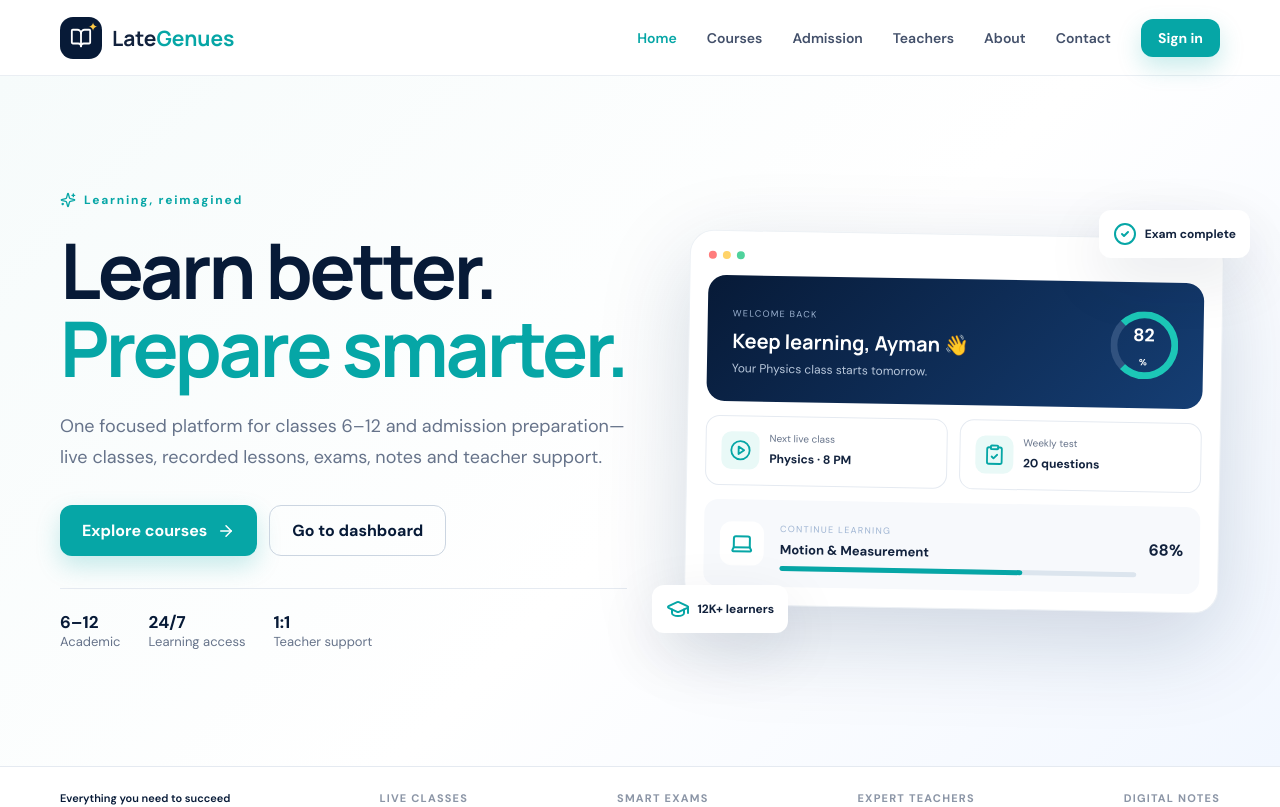
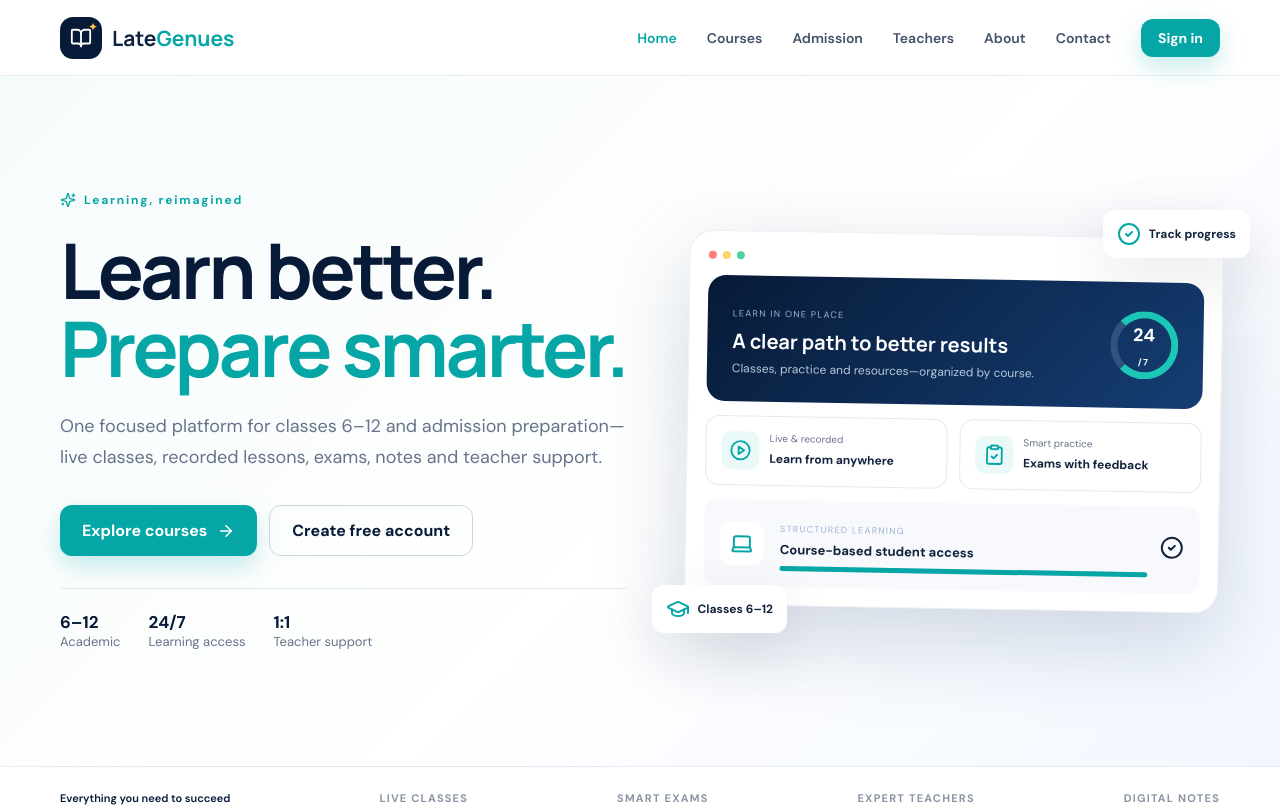
Before and after one commit to thowfique041/lategenues, a React (Vite) app in the folder client/: page / in a window 1280 px wide. Shown: the top 807 px of the page. Built offline with nearby package versions, Linux system fonts and the light colour scheme; no server answers.

Commit message:
Make homepage hero context aware

```diff
--- a/client/src/views/Home.tsx
+++ b/client/src/views/Home.tsx
@@ -1,6 +1,7 @@
 import { ArrowRight, Award, BookOpen, CheckCircle2, ClipboardCheck, GraduationCap, Laptop, MessageCircleQuestion, PlayCircle, Sparkles, Users } from 'lucide-react';
 import { Link } from 'react-router-dom';
 import type { LucideIcon } from 'lucide-react';
+import { useAuth } from '../auth-context';
 
 const features: [LucideIcon,string,string][] = [
   [PlayCircle, 'Live & recorded classes', 'Learn live or revisit every lesson at your own pace.'],
@@ -12,10 +13,11 @@ const features: [LucideIcon,string,string][] = [
 ];
 
 export function Home() {
+  const { user } = useAuth();
   return <>
     <section className="hero"><div className="hero-orb one"/><div className="hero-orb two"/><div className="container hero-grid">
-      <div className="hero-copy"><div className="eyebrow"><Sparkles size={16}/> Learning, reimagined</div><h1>Learn better.<br/><span>Prepare smarter.</span></h1><p>One focused platform for classes 6–12 and admission preparation—live classes, recorded lessons, exams, notes and teacher support.</p><div className="hero-actions"><Link className="btn" to="/courses">Explore courses <ArrowRight size={18}/></Link><Link className="btn ghost" to="/login">Go to dashboard</Link></div><div className="trust-row"><span><b>6–12</b> Academic</span><span><b>24/7</b> Learning access</span><span><b>1:1</b> Teacher support</span></div></div>
-      <div className="hero-visual"><div className="dashboard-preview"><div className="preview-top"><span className="dot red"/><span className="dot yellow"/><span className="dot green"/></div><div className="welcome-card"><div><small>WELCOME BACK</small><h3>Keep learning, Ayman 👋</h3><p>Your Physics class starts tomorrow.</p></div><div className="progress-ring">82<small>%</small></div></div><div className="mini-grid"><div><PlayCircle/><span>Next live class</span><b>Physics · 8 PM</b></div><div><ClipboardCheck/><span>Weekly test</span><b>20 questions</b></div></div><div className="lesson-card"><span className="lesson-icon"><Laptop/></span><div><small>CONTINUE LEARNING</small><b>Motion & Measurement</b><i><span style={{width:'68%'}}/></i></div><strong>68%</strong></div></div><div className="float-badge top"><CheckCircle2/> Exam complete</div><div className="float-badge bottom"><GraduationCap/> 12K+ learners</div></div>
+      <div className="hero-copy"><div className="eyebrow"><Sparkles size={16}/> Learning, reimagined</div><h1>Learn better.<br/><span>Prepare smarter.</span></h1><p>One focused platform for classes 6–12 and admission preparation—live classes, recorded lessons, exams, notes and teacher support.</p><div className="hero-actions"><Link className="btn" to="/courses">Explore courses <ArrowRight size={18}/></Link>{user?<Link className="btn ghost" to="/dashboard">Go to dashboard</Link>:<Link className="btn ghost" to="/register">Create free account</Link>}</div><div className="trust-row"><span><b>6–12</b> Academic</span><span><b>24/7</b> Learning access</span><span><b>1:1</b> Teacher support</span></div></div>
+      <div className="hero-visual"><div className="dashboard-preview"><div className="preview-top"><span className="dot red"/><span className="dot yellow"/><span className="dot green"/></div><div className="welcome-card"><div><small>{user?'YOUR LEARNING SPACE':'LEARN IN ONE PLACE'}</small><h3>{user?`Welcome, ${user.name.split(' ')[0]}`:'A clear path to better results'}</h3><p>{user?'Continue from your personal dashboard.':'Classes, practice and resources—organized by course.'}</p></div><div className="progress-ring">24<small>/7</small></div></div><div className="mini-grid"><div><PlayCircle/><span>Live & recorded</span><b>Learn from anywhere</b></div><div><ClipboardCheck/><span>Smart practice</span><b>Exams with feedback</b></div></div><div className="lesson-card"><span className="lesson-icon"><Laptop/></span><div><small>STRUCTURED LEARNING</small><b>Course-based student access</b><i><span style={{width:'100%'}}/></i></div><strong><CheckCircle2/></strong></div></div><div className="float-badge top"><CheckCircle2/> Track progress</div><div className="float-badge bottom"><GraduationCap/> Classes 6–12</div></div>
     </div></section>
     <section className="logo-strip"><div className="container"><span>Everything you need to succeed</span><b>LIVE CLASSES</b><b>SMART EXAMS</b><b>EXPERT TEACHERS</b><b>DIGITAL NOTES</b></div></section>
     <section id="features" className="section"><div className="container"><div className="section-head"><div><span className="kicker">A COMPLETE LEARNING SYSTEM</span><h2>Built around how students actually learn</h2></div><p>Less switching between apps. More focus, feedback and measurable progress.</p></div><div className="feature-grid">{features.map(([Icon,title,text]) => <article className="feature-card" key={title}><div className="feature-icon"><Icon/></div><h3>{title}</h3><p>{text}</p><a href="#contact">Learn more <ArrowRight size={15}/></a></article>)}</div></div></section>
```
